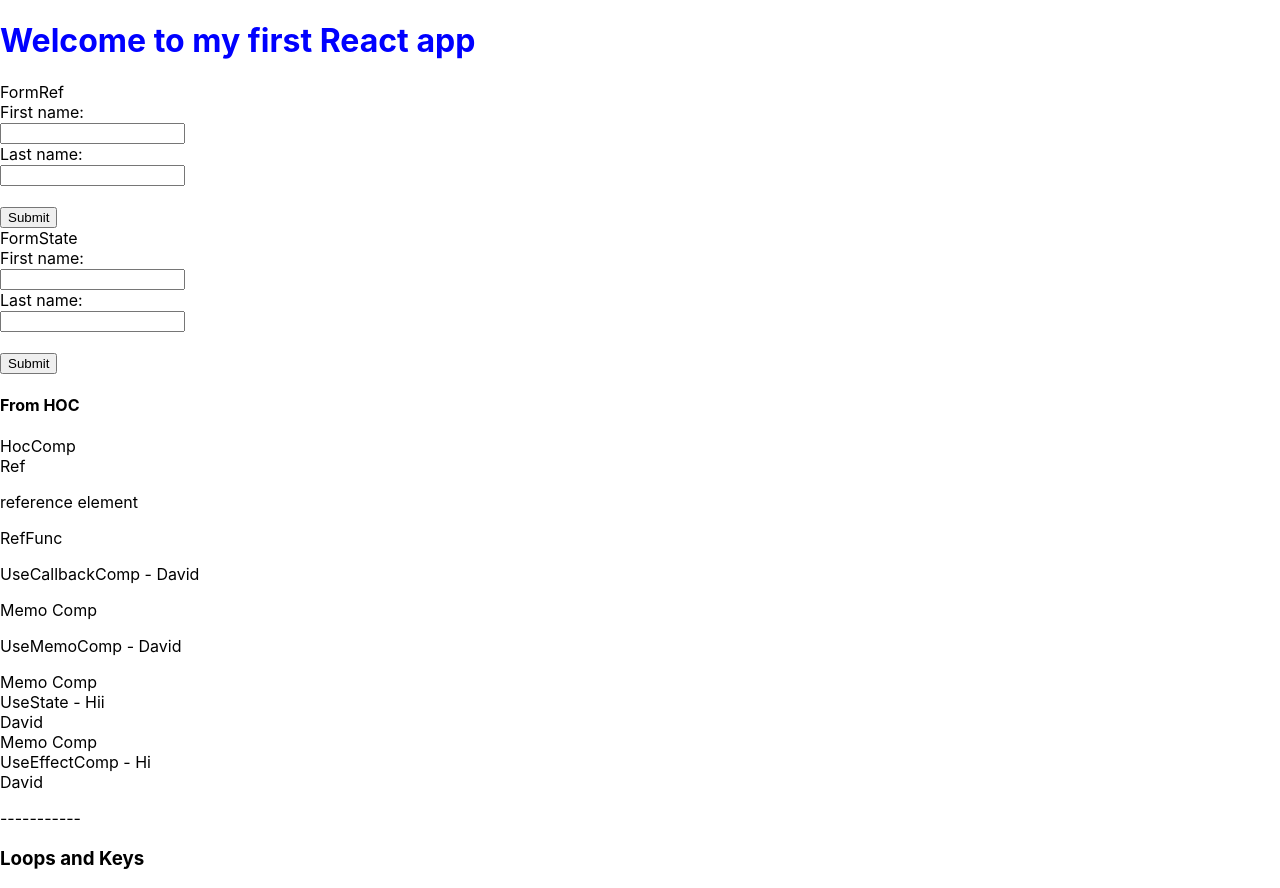
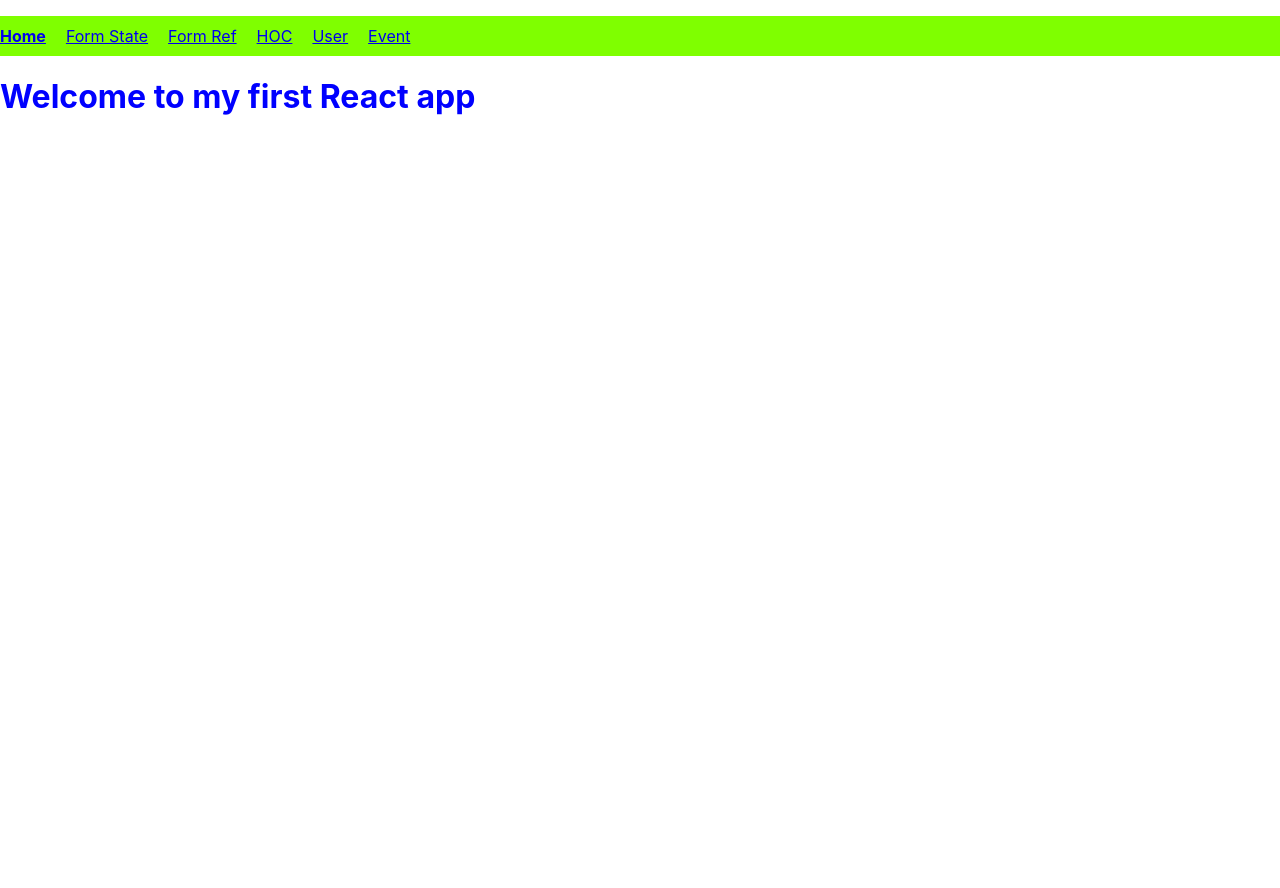
Before and after one commit to paravathmuhsin/react-basics, a React (Create React App) app: page / in a window 1280 px wide. Shown: the top 888 px of the page. After the commit the page ends 800 px from the top, so only its background shows below. Built offline with nearby package versions, Linux system fonts and the light colour scheme; the HTML template or start-up script is replaced by a standard one.

Commit message:
react router

```diff
--- a/package.json
+++ b/package.json
@@ -8,6 +8,7 @@
     "@testing-library/user-event": "^13.5.0",
     "react": "^18.2.0",
     "react-dom": "^18.2.0",
+    "react-router-dom": "^6.22.1",
     "react-scripts": "5.0.1",
     "web-vitals": "^2.1.4"
   },
--- a/src/App.js
+++ b/src/App.js
@@ -1,46 +1,98 @@
+import { Outlet, RouterProvider, createBrowserRouter } from "react-router-dom";
 import "./App.css";
-import ClassComp from "./ClassComp";
+// import ClassComp from "./ClassComp";
 import Event from "./Event";
-import First from "./First";
+// import First from "./First";
 import FormRef from "./FormRef";
 import FormState from "./FormState";
-import FunComp from "./FunComp";
+// import FunComp from "./FunComp";
 import HocComp from "./HocComp";
+import Header from "./Header";
 import Keys from "./Keys";
-import Ref from "./Ref";
-import UseCallbackComp from "./UseCallbackComp";
-import UseEffectComp from "./UseEffectComp";
-import UseMemoComp from "./UseMemoComp";
-import UseStateComp from "./UseStateComp";
+// import Ref from "./Ref";
+// import UseCallbackComp from "./UseCallbackComp";
+// import UseEffectComp from "./UseEffectComp";
+// import UseMemoComp from "./UseMemoComp";
+// import UseStateComp from "./UseStateComp";
+
+const appRouter = createBrowserRouter([
+  {
+    path: "/",
+    element: (
+      <>
+        <Header />
+        <Outlet />
+      </>
+    ),
+    errorElement: <div>404 Not found</div>,
+    children: [
+      {
+        index: true,
+        element: (
+          <div className="App">
+            <h1>Welcome to my first React app</h1>
+          </div>
+        ),
+      },
+      {
+        path: "form-state",
+        element: <FormState />,
+      },
+
+      {
+        path: "form-ref",
+        element: <FormRef />,
+      },
+      {
+        path: "hoc",
+        element: <HocComp />,
+      },
+      {
+        path: "user/:id",
+        element: <Keys />,
+      },
+
+      {
+        path: "event",
+        element: <Event />,
+      },
+    ],
+  },
+  {
+    path: "*",
+    element: <div>404 Not Found</div>,
+  },
+]);
 
 function App() {
-  const name = "React app";
-  // const name = [<p>test</p>, <p>content</p>];
-  // const testFun = ()=>{
-  //   alert()
-  // }
-  return (
-    <div className="App">
-      <h1>Welcome to my first {name}</h1>
-      <FormRef />
-      <FormState />
-      <HocComp name="Test" age={33} />
-      <Ref />
-      <UseCallbackComp />
-      <UseMemoComp />
-      <UseStateComp />
-      <UseEffectComp />
-      <Keys />
-      <Event />
-      <FunComp name={name} age={44}>
-        Hii
-      </FunComp>
-      <ClassComp name={name} age={44}>
-        Hii
-      </ClassComp>
-      <First />
-    </div>
-  );
+  // const name = "React app";
+  // // const name = [<p>test</p>, <p>content</p>];
+  // // const testFun = ()=>{
+  // //   alert()
+  // // }
+  // return (
+  //   <div className="App">
+  //     <h1>Welcome to my first {name}</h1>
+  //     <FormRef />
+  //     <FormState />
+  //     <HocComp name="Test" age={33} />
+  //     <Ref />
+  //     <UseCallbackComp />
+  //     <UseMemoComp />
+  //     <UseStateComp />
+  //     <UseEffectComp />
+  //     <Keys />
+  //     <Event />
+  //     <FunComp name={name} age={44}>
+  //       Hii
+  //     </FunComp>
+  //     <ClassComp name={name} age={44}>
+  //       Hii
+  //     </ClassComp>
+  //     <First />
+  //   </div>
+  // );
+  return <RouterProvider router={appRouter} />;
 }
 
 export default App;
--- a/src/Event.js
+++ b/src/Event.js
@@ -1,21 +1,25 @@
 import React from "react";
+import { Navigate, useNavigate } from "react-router-dom";
 
 //react
 
 const Event = () => {
+  const nav = useNavigate();
   const clickHandler = (e, type) => {
     console.log(e, type);
+    nav('/hoc')
   };
   return (
     <div>
       Event
-      {/* <button onClick={clickHandler}>Click</button> */}
-      <input
+      <button onClick={clickHandler}>Click</button>
+      {false ? <Navigate to={'/'} /> : null }
+      {/* <input
         type="text"
         onChange={(e) => {
           clickHandler(e, "text");
         }}
-      />
+      /> */}
     </div>
   );
 };
--- /dev/null
+++ b/src/Header.css
@@ -0,0 +1,11 @@
+.Header ul {
+  background: chartreuse;
+  padding: 10px 0;
+}
+.Header ul li {
+  display: inline-block;
+  margin-right: 20px;
+}
+.Header ul li a.active {
+    font-weight: bold;
+}
--- /dev/null
+++ b/src/Header.js
@@ -0,0 +1,63 @@
+import React from "react";
+import { NavLink } from "react-router-dom";
+import "./Header.css";
+
+const Header = () => {
+  return (
+    <div className="Header">
+      <ul>
+        <li>
+          <NavLink
+            className={({ isActive }) => (isActive ? "active" : "")}
+            to="/"
+          >
+            Home
+          </NavLink>
+        </li>
+        <li>
+          <NavLink
+            className={({ isActive }) => (isActive ? "active" : "")}
+            to="/form-state"
+          >
+            Form State
+          </NavLink>
+        </li>
+        <li>
+          <NavLink
+            className={({ isActive }) => (isActive ? "active" : "")}
+            to="/form-ref"
+          >
+            Form Ref
+          </NavLink>
+        </li>
+        <li>
+          <NavLink
+            className={({ isActive }) => (isActive ? "active" : "")}
+            to="/hoc"
+          >
+            HOC
+          </NavLink>
+        </li>
+
+        <li>
+          <NavLink
+            className={({ isActive }) => (isActive ? "active" : "")}
+            to="/user/6"
+          >
+            User
+          </NavLink>
+        </li>
+        <li>
+          <NavLink
+            className={({ isActive }) => (isActive ? "active" : "")}
+            to="/event"
+          >
+            Event
+          </NavLink>
+        </li>
+      </ul>
+    </div>
+  );
+};
+
+export default Header;
--- a/src/Keys.js
+++ b/src/Keys.js
@@ -1,6 +1,8 @@
 import React from "react";
+import { useParams } from "react-router-dom";
 
 const Keys = () => {
+  const { id } = useParams();
   const arr = [
     {
       brand: "Nike",
@@ -17,7 +19,7 @@
   ];
   return (
     <>
-      <h3>Loops and Keys</h3>
+      <h3>Loops and Keys - {id}</h3>
       <div>
         {arr.map((i) => {
           return (
```
Also changed, not shown: 1 other file (tests, documents, lock files or other folders).
